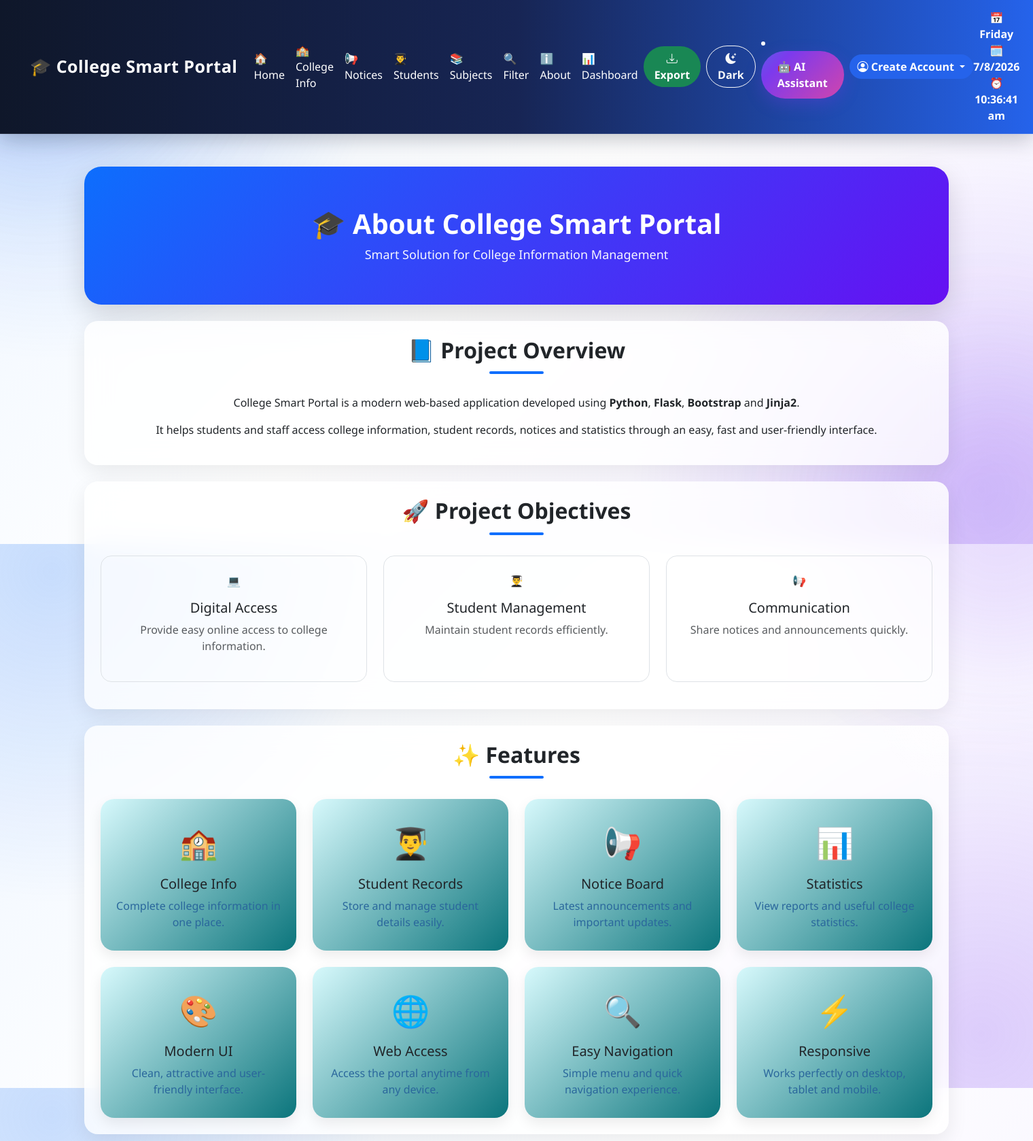
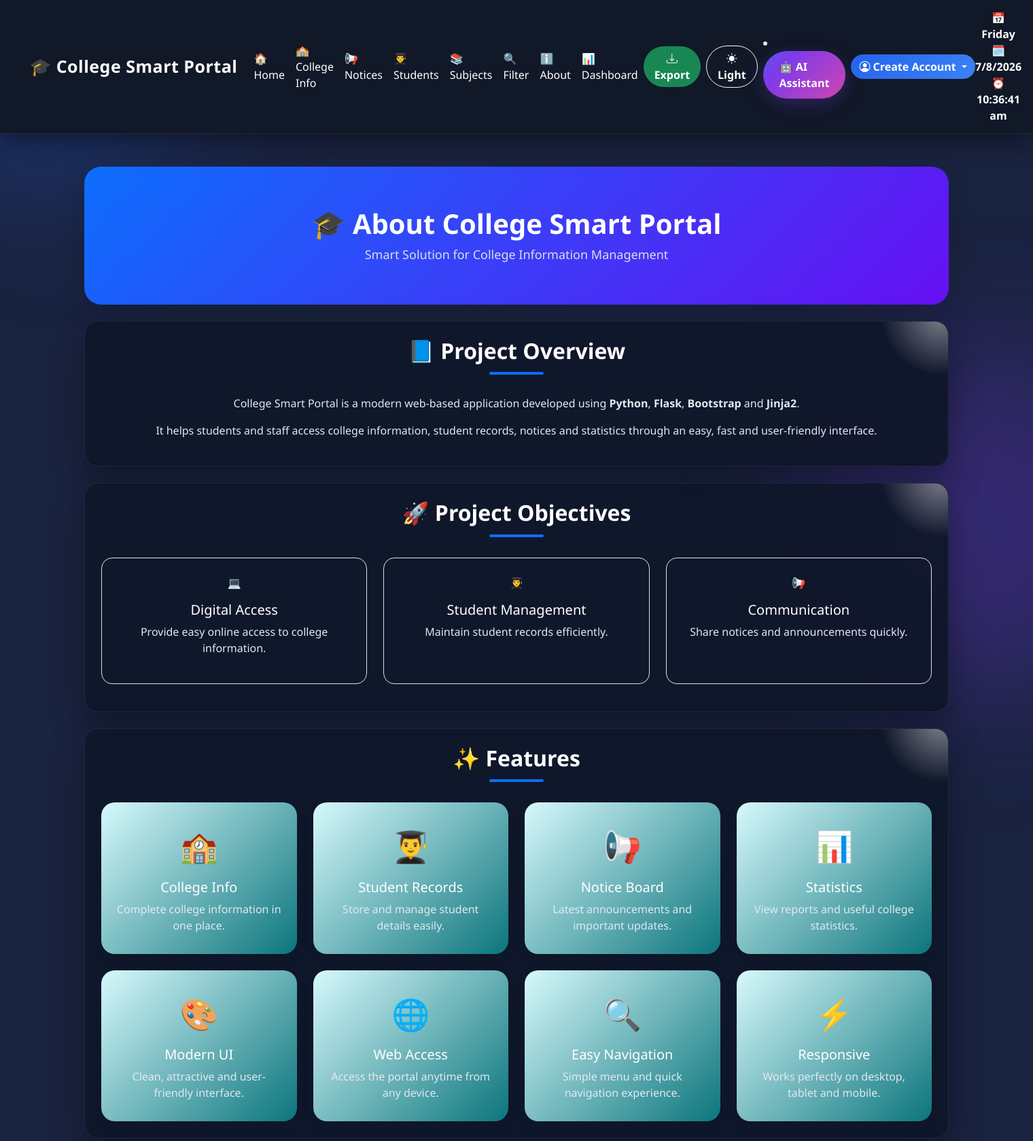
Before and after one commit to mohinighuge49-design/python-training, a Flask app: page /about in a window 1520 px wide. Shown: the top 1678 px of the page at 68% size. Run offline with Flask 3, Linux system fonts and the light colour scheme.

Commit message:
Enhance dark mode styling and improve theme toggle functionality

```diff
--- a/templates/about.html
+++ b/templates/about.html
@@ -504,7 +504,43 @@
         color:white;
         border-radius:20px;
     }
+/* Dark Mode Developer Section */
 
+body.dark-mode .developer-card{
+    background:#1e1e1e;
+    color:white;
+}
+
+
+body.dark-mode .developer-card h2,
+body.dark-mode .developer-card h3,
+body.dark-mode .developer-card h6{
+    color:white !important;
+}
+
+
+body.dark-mode .developer-card .text-muted{
+    color:#cfcfcf !important;
+}
+
+
+body.dark-mode .skill-box{
+    background:#14072e;
+    color:rgb(12, 12, 12);
+    border-color:#d9d2d2;
+}
+
+
+/* Light Mode */
+
+body.light-mode .developer-card{
+    background:white;
+}
+
+
+body.light-mode .skill-box{
+    background:white;
+}
     </style>
 
     <div class="card developer-card mb-4">
@@ -518,8 +554,7 @@
             <h2 class="mt-4 fw-bold">
                 👩‍💻 Developed By
             </h2>
-
-            <h3 class="text-primary fw-bold">
+            <h3 class="developer-name fw-bold">
                 Mohini Vijay Ghuge
             </h3>
 
--- a/templates/base.html
+++ b/templates/base.html
@@ -1723,9 +1723,99 @@
     color: #ffffff !important;
 }
 </style>
+<style>
+
+/* Default Dark Theme */
+
+body.dark-mode{
+    background:#121212;
+    color:white;
+}
+body.dark-mode .card{
+    background:#1e293b;
+    color:#ffffff;
+    border:1px solid rgba(255,255,255,0.08);
+    box-shadow:0 10px 25px rgba(0,0,0,0.35);
+}
+body.dark-mode .navbar{
+    background:#111827 !important;
+}
+
+
+body.dark-mode .table{
+    color:white;
+}
+/* Developer Card Theme */
+
+.developer-card h2,
+.developer-card h3,
+.developer-card p{
+    color: var(--text-color) !important;
+}
+
+
+/* Dark mode developer card */
+
+body.dark-mode .developer-card{
+    background:#1e1e1e;
+}
+
+
+/* Light mode developer card */
+/* Developer Card */
+body.light-mode .developer-card{
+    background:white;
+}
+body.light-mode {
+    min-height: 100vh;
+    background: linear-gradient(
+        135deg,
+        #e4def5,
+        #eae4ea,
+         #e4def5
+    ) !important;
+    color: #25233A;
+}
+/* Cards */
+body.light-mode .card {
+    background: #ffffff !important;
+    color: #25233a !important;
+    border: 1px solid #e4dff0;
+    box-shadow: 0 8px 25px rgba(80, 60, 120, 0.08);
+}
+
+
+/* Navbar */
+.navbar{
+    background:#111827 !important;
+}
+
+
+/* Tables */
+body.light-mode .table{
+    color:#25233a;
+}
+
+
+/* Page Height */
+html {
+    min-height: 100%;
+}
+
+body {
+    min-height: 100vh;
+    margin: 0;
+}
+
+/* Dark Theme */
+body.dark-mode {
+    background: #1a2340 !important;
+    color: #ffffff;
+}
+</style>
 </head>
 
-<body>
+<body class="dark-mode">
 
     <!-- Page Loader -->
 <div id="loader">
@@ -1806,11 +1896,14 @@
                     <i class="bi bi-download"></i> Export
                 </a>
 
-                <!-- Dark Mode -->
-                <button onclick="toggleTheme()"
-                        class="btn btn-outline-light px-3">
-                    <i class="bi bi-moon-stars-fill"></i> Dark
-                </button>
+              <!-- Theme Toggle -->
+            <button onclick="toggleTheme()"
+                    class="btn btn-outline-light px-3"
+                    id="themeBtn">
+
+                <i class="bi bi-sun-fill"></i> Light
+
+            </button>
               <li class="nav-item">
                     <a class="ai-assistant-btn" href="/assistant">
                         🤖 AI Assistant
@@ -1850,7 +1943,7 @@
             </div>
 
         </div>
-        <div class="text-white ms-auto fw-bold text-center" id="datetime"></div>
+      <div class="ms-auto fw-bold text-center" id="datetime"></div>
     </div>
 
 
@@ -1942,5 +2035,56 @@
 });
 
 </script>
+<script>
+
+function toggleTheme(){
+
+let body=document.body;
+let btn=document.getElementById("themeBtn");
+
+
+body.classList.toggle("dark-mode");
+body.classList.toggle("light-mode");
+
+
+if(body.classList.contains("light-mode")){
+
+localStorage.setItem("theme","light");
+
+btn.innerHTML='<i class="bi bi-moon-stars-fill"></i>';
+
+}
+
+else{
+
+localStorage.setItem("theme","dark");
+
+btn.innerHTML='<i class="bi bi-sun-fill"></i>';
+
+}
+
+}
+
+
+
+window.onload=function(){
+
+let theme=localStorage.getItem("theme");
+
+let btn=document.getElementById("themeBtn");
+
+
+if(theme=="light"){
+
+document.body.classList.remove("dark-mode");
+document.body.classList.add("light-mode");
+
+btn.innerHTML='<i class="bi bi-moon-stars-fill"></i> Dark';
+
+}
+
+}
+
+</script>
 </body>
 </html>
--- a/templates/college_info.html
+++ b/templates/college_info.html
@@ -46,7 +46,7 @@
         </div>
 
         <div class="col-md-3">
-            <div class="card colorful-cardbg-success text-white shadow text-center h-100">
+            <div class="card colorful-card bg-success text-white shadow text-center h-100">
                 <div class="card-body">
                     <h1>🏫</h1>
                     <h5>Established</h5>
```
